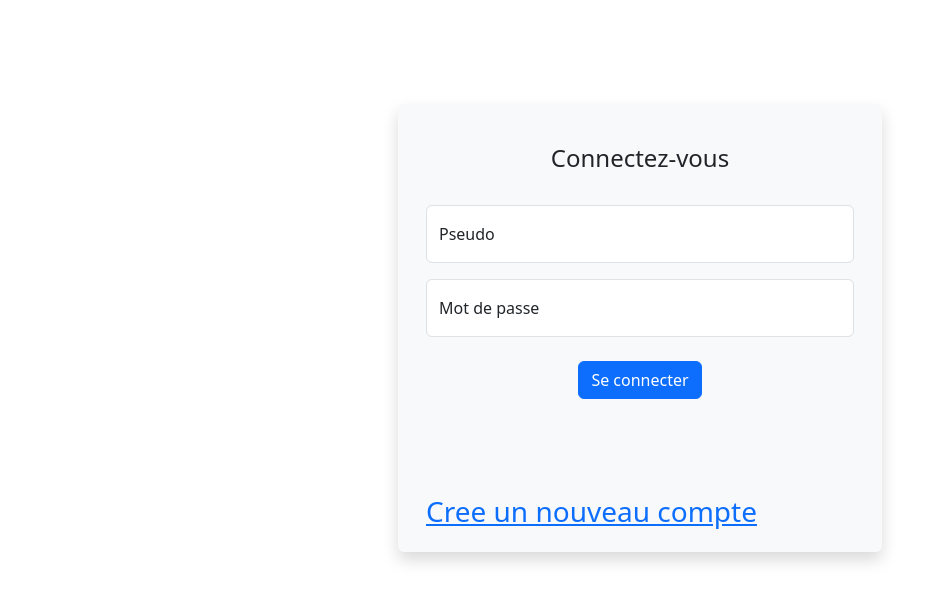
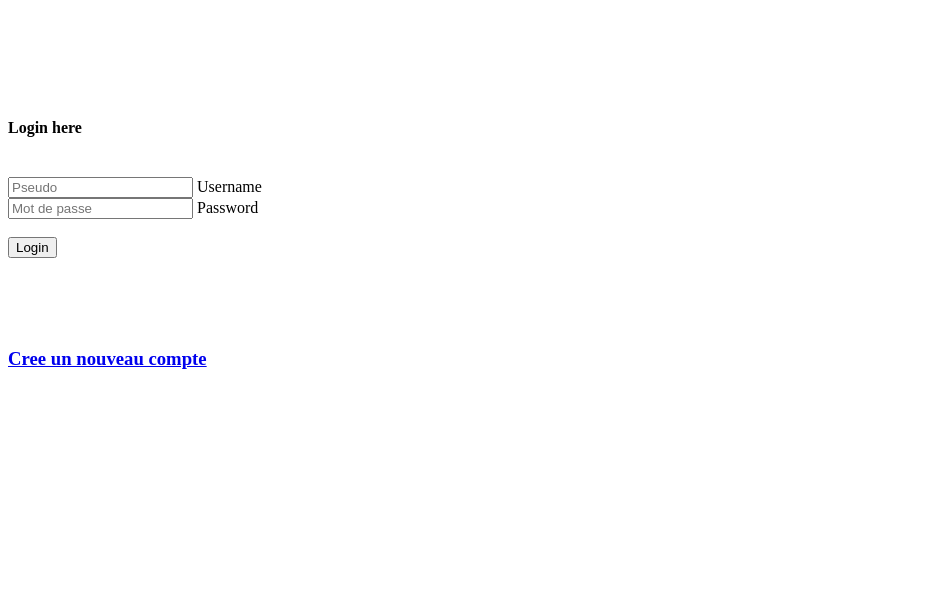
Before and after one commit to TheAmeaArchives/Great_Sage, a Django app: page /logins/ in a window 1280 px wide. Shown: the top 607 px of the page, without its empty margins (0-940 px from the left). Run offline with Django 5.2, Linux system fonts and the light colour scheme.

Commit message:
small modifications on the login page

```diff
--- a/GreatSage/users/templates/users/logins.html
+++ b/GreatSage/users/templates/users/logins.html
@@ -3,7 +3,6 @@
 <head>
     <title>login</title>
     <meta name="viewport" content="width=device-width, initial-scale=1">
-    <link href="https://cdn.jsdelivr.net/npm/bootstrap@5.3.1/dist/css/bootstrap.min.css" rel="stylesheet" integrity="sha384-4bw+/aepP/YC94hEpVNVgiZdgIC5+VKNBQNGCHeKRQN+PtmoHDEXuppvnDJzQIu9" crossorigin="anonymous">
 </head>
 <body>
    <br>
@@ -13,38 +12,31 @@
 
 
 
-   <div class="mx-auto p-2" style="width: 500px;">
-
-
 
     <form method="POST">
         {% csrf_token %}
-        <div class="shadow p-3 mb-5 bg-body-tertiary rounded"><div class="container">
-            <div class="text-sm-center">
                 <br>
     {% if message %}
     <div class="alert alert-danger">
 
-    <h4>Si vous n'avez pas de compte, veillez en créer un.</h4>
+    <h4>If you not created an account, please do it through th link below.</h4>
     </div>
     {% endif %}
 
-                {% for logo in logo %}
-    <img src="{{logo.profile.url}}" class="rounded-circle" alt="no image" width="120">
-                {% endfor%}
-                <h4>Connectez-vous</h4>
+
+                <h4>Login here</h4>
    <br>
 
         <div class="form-floating mb-3" class="text-center">
             <input type="text" name="username" class="form-control" id="floatingInput" placeholder="Pseudo">
-            <label for="floatingInput">Pseudo</label>
+            <label for="floatingInput">Username</label>
           </div>
           <div class="form-floating">
             <input type="password" name="password" class="form-control" id="floatingPassword" placeholder="Mot de passe">
-            <label for="floatingPassword">Mot de passe</label>
+            <label for="floatingPassword">Password</label>
           </div>
           <br>
-          <div><button type="submit" class="btn btn-primary">Se connecter</button></div>
+          <div><button type="submit" class="btn btn-primary">Login</button></div>
 
     </form>
 
```
Also changed, not shown: GreatSage/users/templates/users/signup.html (+4 -6 lines), GreatSage/db.sqlite3.
